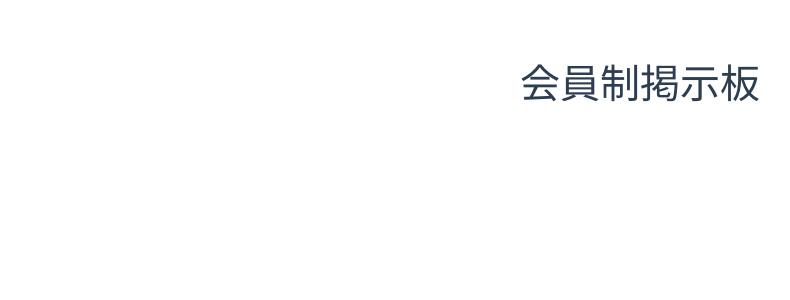
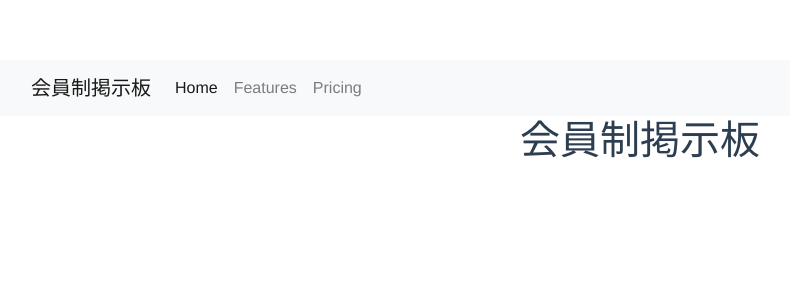
Before and after one commit to YanaPIIDXer/SimpleBBS, a Vue app in the folder frontend/src/: page / in a window 1280 px wide. Shown: the top 300 px of the page, without its empty margins (0-790 px from the left). Built offline with nearby package versions, Linux system fonts and the light colour scheme.

Commit message:
ナビゲーションバー とりあえずBootstrapの公式からパクってきて少し変えたもの

```diff
--- /dev/null
+++ b/frontend/src/src/components/NavBar.vue
@@ -0,0 +1,26 @@
+<template>
+    <nav class="navbar navbar-expand-lg navbar-light bg-light">
+        <div class="container-fluid">
+            <a class="navbar-brand">会員制掲示板</a>
+            <button class="navbar-toggler" type="button" data-bs-toggle="collapse" data-bs-target="#navbarNavAltMarkup" aria-controls="navbarNavAltMarkup" aria-expanded="false" aria-label="Toggle navigation">
+                <span class="navbar-toggler-icon"></span>
+            </button>
+            <div class="collapse navbar-collapse" id="navbarNavAltMarkup">
+                <div class="navbar-nav">
+                    <a class="nav-link active" aria-current="page" href="#">Home</a>
+                    <a class="nav-link" href="#">Features</a>
+                    <a class="nav-link" href="#">Pricing</a>
+                </div>
+            </div>
+        </div>
+    </nav>
+</template>
+
+<script>
+export default {
+    name: "NavBar"
+}
+</script>
+
+<style scoped>
+</style>
--- a/frontend/src/src/components/Top.vue
+++ b/frontend/src/src/components/Top.vue
@@ -1,11 +1,18 @@
 <template>
   <div>
+    <NavBar />
     <h1>会員制掲示板</h1>
   </div>
 </template>
 
 <script>
+import NavBar from './NavBar.vue'
+
 export default {
+  name: "Top",
+  components: {
+    NavBar
+  }
 }
 </script>
 
```
